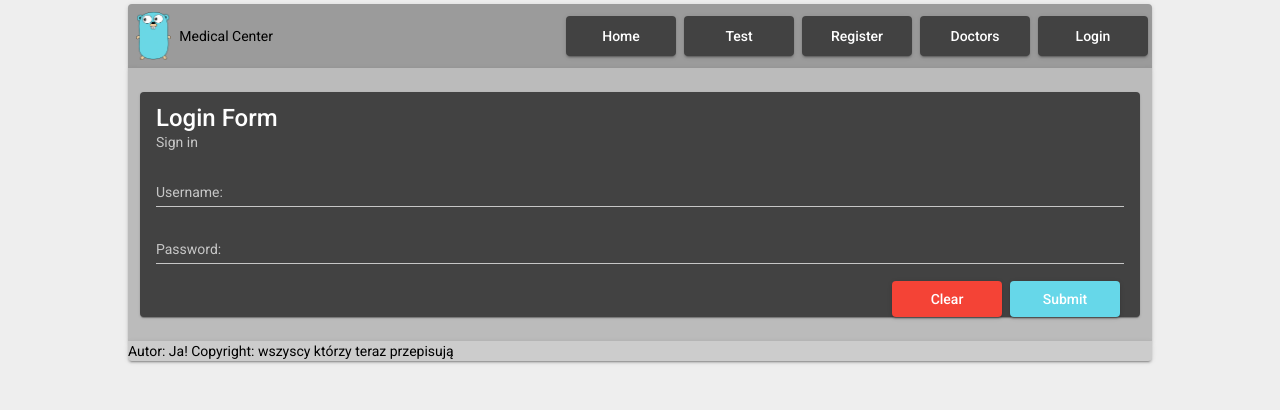
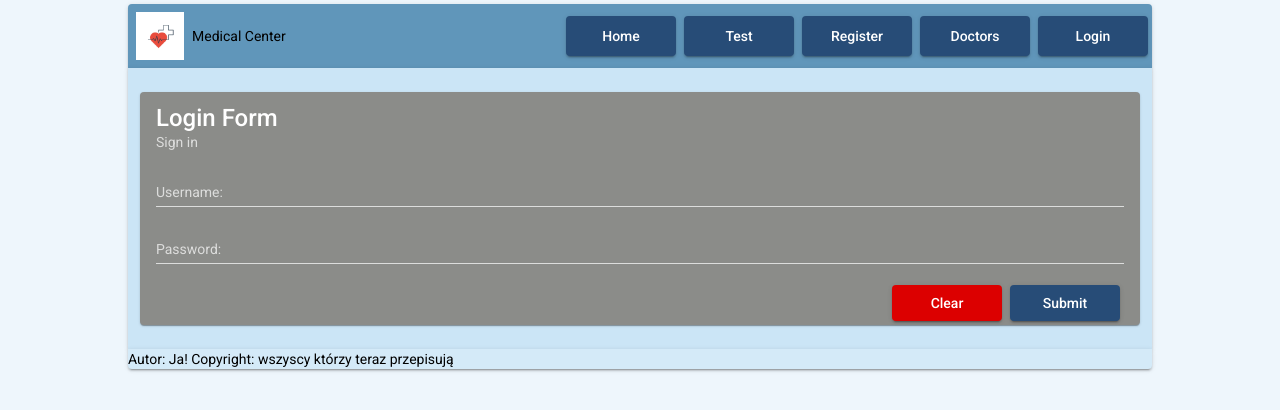
Before and after one commit to witoldswiatowy/my-app-medical-center, an Angular app in the folder frontend/: page /login in a window 1280 px wide. Shown: the top 410 px of the page. Built offline with nearby package versions, Linux system fonts and the light colour scheme.

Commit message:
view header and menu - frontend - change color add button to logo

```diff
--- a/frontend/src/app/app.component.css
+++ b/frontend/src/app/app.component.css
@@ -1,4 +1,4 @@
-.app-container{
+.app-container {
   width: 80%;
   margin: auto;
   display: flex;
@@ -8,7 +8,7 @@
   /* background-color: rgba(250, 0, 0, 0.3); */
 }
 
-.app-header{
+.app-header {
   width: 100%;
   display: flex;
   flex-direction: row;
@@ -27,13 +27,15 @@
   flex-direction: row;
 }
 
-.app-logo div span{
-  vertical-align:middle;
+.app-logo div span {
+  vertical-align: middle;
   line-height: 64px;
 }
 
-.logo-image{
-  margin:8px;
+.logo-image {
+  height: 48px;
+  margin: 8px;
+  cursor: pointer;
 }
 
 /* Logo jest z prawej strony */
@@ -48,15 +50,16 @@
   margin: 12px 4px;
 }
 
-.app-nav div button{
+.app-nav div button {
   width: 100%;
   height: 100%;
+  background-color: var(--color-button);
 }
 
-.app-main{
-  /* width: 100%; */
-  /* padding-top:24px; */
-  /* padding-bottom:24px; */
+.app-main {
+  /*width: 100%;*/
+  /*padding-top:24px;*/
+  /*padding-bottom:24px;*/
 
   padding: 24px 12px;
 
@@ -66,14 +69,14 @@
   background-color: var(--color-main);
 }
 
-.app-footer{
+.app-footer {
   width: 100%;
   margin-bottom: 4px;
   border-radius: 0 0 4px 4px;
   background-color: var(--color-level-3);
 }
 
-.error-snackbar{
+.error-snackbar {
   background-color: crimson;
   color: white;
 }
--- a/frontend/src/app/app.component.html
+++ b/frontend/src/app/app.component.html
@@ -2,7 +2,7 @@
   <!-- HEADER Element -->
   <header class="app-header mat-elevation-z2">
     <div class="app-logo">
-      <img class="logo-image" src="../assets/gopher.png" height="48px">
+      <img class="logo-image" src="../assets/medical-logo-health-care-center.jpg" [routerLink]="['/home']">
       <div>
         <span>Medical Center</span>
       </div>
--- a/frontend/src/app/doctor-form/doctor-form.component.html
+++ b/frontend/src/app/doctor-form/doctor-form.component.html
@@ -42,7 +42,7 @@
         <input matInput type="text" placeholder="Clinic identifier:" [(ngModel)]="request.clinicId" [ngModelOptions]="{standalone: true}" required>
       </mat-form-field>
 
-      <div class="button-row">
+      <div class="form-button-row">
         <button class="submit-button" type="submit" mat-button mat-raised-button>Submit</button>
         <button class="clear-button" type="reset" mat-button mat-raised-button >Clear</button>
       </div>
--- a/frontend/src/app/doctor-list/doctor-list.component.css
+++ b/frontend/src/app/doctor-list/doctor-list.component.css
@@ -43,6 +43,10 @@ mat-icon {
   margin: 5px;
 }
 
+.doctor-gallery mat-card-content{
+  max-height: 100px;
+}
+
 .doctor-gallery-card-avatar {
   background-image: url('https://material.angular.io/assets/img/examples/shiba1.jpg');
   background-size: cover;
--- a/frontend/src/app/doctor-list/doctor-list.component.html
+++ b/frontend/src/app/doctor-list/doctor-list.component.html
@@ -32,7 +32,7 @@
              alt="Photo of dr. {{doctor.lastName}}"
              layout-fill>
         </div>
-        <mat-card-content>
+        <mat-card-content >
           <p>
             {{doctor.description}}
           </p>
--- a/frontend/src/app/login-form/login-form.component.css
+++ b/frontend/src/app/login-form/login-form.component.css
@@ -1,20 +1,6 @@
 .login-form-content{
   display: flex;
   flex-direction: column;
-}
-
-.form-button-row {
-  display: flex;
-  flex-direction: row-reverse;
-}
-
-.form-button-row button {
-  min-width: 110px;
-  margin: 0 4px;
-}
-
-.submit-button {
-  background-color: var(--gopher-color);
 }
 
 .notification {
--- a/frontend/src/app/login-form/login-form.component.html
+++ b/frontend/src/app/login-form/login-form.component.html
@@ -21,7 +21,7 @@
       <button class="submit-button" type="submit" mat-button mat-raised-button (click)="login()">
         Submit
       </button>
-      <button class="clear-button" type="button" mat-button mat-raised-button color="warn" (click)="clearForm()">
+      <button class="clear-button" type="button" mat-button mat-raised-button (click)="clearForm()">
         Clear
       </button>
     </div>
--- a/frontend/src/styles.css
+++ b/frontend/src/styles.css
@@ -2,17 +2,17 @@
 
 
 :root {
-  --color-html-background: #EEEEEE;   /* color level 1*/
-  --color-level-2: #DDDDDD;
-  --color-level-3: #cccccc;
-  --color-main: #bbbbbb;              /* color level 4*/
-  --color-level-5: #aaaaaa;
-  --color-page-header: #9b9b9b;       /* color level 6*/
-  --color-level-7: #8d8d8d;
-  --color-level-8: #808080;
-  --color-level-9: #747474;
-  --color-level-10: #696969;
-  --gopher-color: #66d7e9;
+  --color-html-background: #EEF6FC;   /* color level 1*/
+  --color-level-2: #DDEEF9;
+  --color-level-3: #D4EAF8;
+  --color-main: #CBE5F6;              /* color level 4*/
+  --color-level-5: #97CAED;
+  --color-page-header: #6096BA;       /* color level 6*/
+  --color-level-7: #2B8CCD;
+  --color-level-8: #8B8C89;
+  --color-level-9: #185D8B;
+  --color-button: #274C77;            /* color level 10*/
+
 }
 
 html, body {
@@ -25,7 +25,41 @@ body {
   font-family: Roboto, "Helvetica Neue", sans-serif;
 }
 
+.mat-card{
+  background-color: var(--color-level-8);
+}
+
+.submit-button {
+  background-color: var(--color-button);
+}
+
+.clear-button{
+  background-color: #dc0000;
+}
+
+.form-button-row {
+  display: flex;
+  flex-direction: row-reverse;
+}
+
+.form-button-row button {
+  min-width: 110px;
+  margin: 4px;
+}
+
 .error-snackbar{
   background-color: crimson;
   color: white;
 }
+
+/*
+https://coolors.co/palette/eef6fc-cbe5f6-97caed-63b0e3-3498db-2280bf-185d8b-0f3a57
+EEF6FC
+CBE5F6
+97CAED
+63B0E3
+3498DB
+2280BF
+185D8B
+0F3A57
+*/
```
Also changed, not shown: frontend/src/assets/medical-logo-health-care-center.jpg (added).
